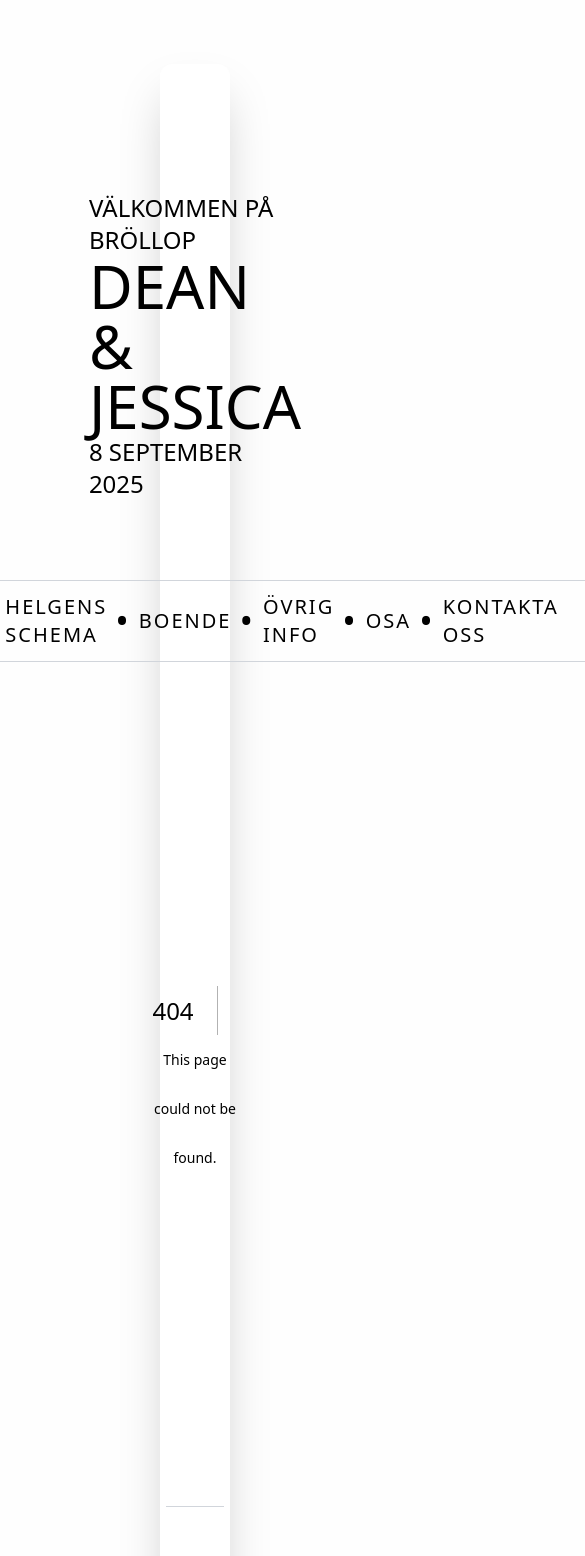
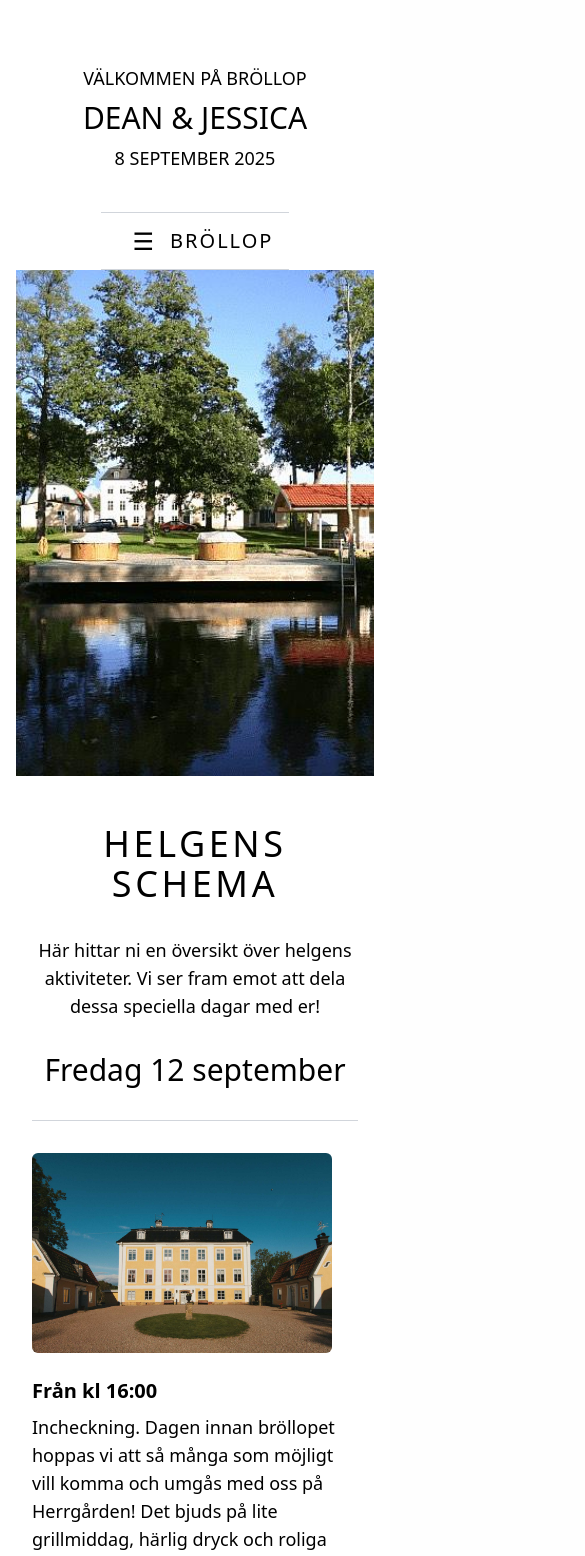
Before and after one commit to Hampes/deanjessicaWedding, a Next.js app: page /helgens-schema in a window 390 px wide. Before the commit this address had no page. Shown: the top 1556 px of the page, 585 px wide, since content can reach past the window. Built offline with nearby package versions, Linux system fonts and the light colour scheme.

Commit message:
fixing responsiv and some image

```diff
--- /dev/null
+++ b/app/helgens-schema/page.jsx
@@ -0,0 +1,123 @@
+import React from 'react';
+import Image from 'next/image';
+
+const EventBlock = ({ time, description, imageSrc }) => (
+  <div className="flex flex-col md:flex-row w-full gap-6 items-start mt-8 border-t border-gray-300 pt-8">
+    <div className="md:w-1/3">
+      <Image
+        src={imageSrc || '/images/weddingRoom.jpg'}
+        alt="Event icon"
+        width={300}
+        height={200}
+        objectFit="cover"
+        className="rounded-md "
+      />
+    </div>
+    <div className="flex flex-col flex-grow md:w-2/3">
+      <p className="font-semibold mb-2 text-xl">{time}</p>
+      <p className="text-lg">{description}</p>
+    </div>
+  </div>
+);
+
+const DaySchedule = ({ day, date, events }) => (
+  <div className="w-full mb-12">
+    <h3 className="font-normal text-3xl mb-6 text-center">
+      {day} {date}
+    </h3>
+    {events.map((event, index) => (
+      <EventBlock key={index} {...event} />
+    ))}
+  </div>
+);
+
+const Schema = () => {
+  const schedule = [
+    {
+      day: 'Fredag',
+      date: '12 september',
+      events: [
+        {
+          imageSrc: '/images/weddingbyggnad.jpg',
+          time: 'Från kl 16:00',
+          description:
+            'Incheckning. Dagen innan bröllopet hoppas vi att så många som möjligt vill komma och umgås med oss på Herrgården! Det bjuds på lite grillmiddag, härlig dryck och roliga aktiviteter, och för de som vill så finns det badtunnor och bastu.',
+        },
+      ],
+    },
+    {
+      day: 'Lördag',
+      date: '13 september',
+      events: [
+        {
+          imageSrc: '/images/weddingBrunch.jpg',
+          time: 'Morgon',
+          description: 'För er som checkat in på fredagen inleds dagen med en härlig brunch.',
+        },
+        {
+          imageSrc: '/images/weddingRoom.jpg',
+          time: 'Från kl 11:00',
+          description: 'Incheckning för er som ankommer på lördagen.',
+        },
+        {
+          imageSrc: '/images/weddingKyrka.jpg',
+          time: 'Kl 15:00',
+          description:
+            'Vigsel i Sura Kyrka, ca 10 minuters bilfärd från Herrgården. Man får själv ansvara för att ta sig till och från kyrkan.',
+        },
+        {
+          imageSrc: '/images/weddingMat.jpg',
+          time: 'Efter vigseln',
+          description:
+            'Vi ses tillbaka på Herrgården för brudskål och lite mingel innan det är dags för middag och fest i Stallet. Vänligen ange allergier och matpreferenser under OSA-fliken.',
+        },
+      ],
+    },
+    {
+      day: 'Söndag',
+      date: '14 september',
+      events: [
+        {
+          imageSrc: '/images/weddingBreakfast.jpg',
+          time: 'Morgon',
+          description:
+            'För att avrunda helgen på bästa sätt så ses vi på en härlig frukost innan det bär av hemåt.',
+        },
+        {
+          time: 'Senast kl 11:00',
+          description: 'Utcheckning',
+        },
+      ],
+    },
+  ];
+
+  return (
+    <main className="w-full font-thin">
+      {/* Hero-sektion */}
+      <div className="relative w-full h-[60vh]">
+        <Image
+          src="/images/testweddingNice.jpg"
+          alt="Hero image"
+          layout="fill"
+          objectFit="cover"
+          objectPosition="center center"
+          priority
+        />
+      </div>
+
+      {/* Innehåll */}
+      <div className="max-w-4xl mx-auto px-4 py-12">
+        <h2 className="text-4xl font-thin mb-8 uppercase tracking-widest text-center">Helgens schema</h2>
+        <p className="text-lg mb-8 text-center">
+          Här hittar ni en översikt över helgens aktiviteter. Vi ser fram emot att dela dessa speciella
+          dagar med er!
+        </p>
+        {schedule.map((day, index) => (
+          <DaySchedule key={index} {...day} />
+        ))}
+      </div>
+    </main>
+  );
+};
+
+export default Schema;
--- a/app/layout.js
+++ b/app/layout.js
@@ -1,19 +1,17 @@
-// import { Inter } from 'next/font/google';
 import './globals.css';
 import Hero from '@/components/Hero';
 import Header from '@/components/Header';
 import Head from 'next/head';
 import WeddingCountdown from '@/components/weddingCountdown';
-// const inter = Inter({ subsets: ['latin'] });
 
 export const metadata = {
-  title: 'Create Next App',
-  description: 'Generated by create next app',
+  title: 'Dean & Jessica Bröllop',
+  description: 'Välkommen till Dean och Jessicas bröllopssida',
 };
 
 export default function RootLayout({ children }) {
   return (
-    <html lang="en">
+    <html lang="sv">
       <Head>
         <link rel="preconnect" href="https://fonts.googleapis.com" />
         <link rel="preconnect" href="https://fonts.gstatic.com" crossOrigin="true" />
@@ -22,13 +20,15 @@ export default function RootLayout({ children }) {
           rel="stylesheet"
         />
       </Head>
-      <body
-        className={` mx-40 my-16 w-container rounded-xl bg-white text-black shadow-2xl flex flex-col items-center`}
-      >
-        <Hero />
-        <Header />
-        {children}
-        <WeddingCountdown />
+      <body className="bg-gray-100 flex justify-center min-h-screen">
+        <div className="w-full max-w-[1200px] bg-white shadow-2xl">
+          <div className="mx-auto px-4 sm:px-6 md:px-8 lg:px-12 flex flex-col items-center">
+            <Hero />
+            <Header />
+            <main>{children}</main>
+            <WeddingCountdown />
+          </div>
+        </div>
       </body>
     </html>
   );
--- a/app/page.js
+++ b/app/page.js
@@ -1,52 +1,86 @@
 import Image from 'next/image';
 import Link from 'next/link';
+import CountdownTimer from '@/components/CountdownTimer';
 
 export default function Home() {
+  const weddingDate = new Date('2025-09-08T00:00:00');
+
   return (
     <main className="w-full font-thin">
       {/* Hero-sektion */}
-      <div className="relative w-full h-[60vh]">
+      <div className="relative w-full h-screen">
         <Image
           src="/images/1weddingByggnad.jpg"
           alt="Hero image"
           layout="fill"
           objectFit="cover"
-          objectPosition="center bottom"
+          objectPosition="center center"
           priority
         />
+        <div className="absolute inset-0 bg-black bg-opacity-40 flex flex-col justify-center items-center text-white">
+          <h1 className="text-6xl font-thin mb-6 uppercase tracking-widest text-center">
+            Dean & Jessica
+          </h1>
+          <p className="text-3xl mb-4">8 september 2025</p>
+          <p className="text-2xl">Schenströmska Herrgården, Ramnäs, Västerås</p>
+        </div>
       </div>
-      <div className="max-w-4xl mx-auto px-4 py-12">
-        <h1 className="text-4xl font-thin mb-6 uppercase tracking-widest text-center">
-          Välkomna till vårt bröllop
-        </h1>
-        <div className="text-center">
-          <p className="text-3xl mb-4">Dean & Jessica</p>
-          <p className="text-2xl mb-4">8 september 2025</p>
-          <p className="text-xl mb-8">Schenströmska Herrgården, Ramnäs, Västerås</p>
-        </div>
-        <div className="space-y-6 text-lg">
+
+      {/* Välkomsttext */}
+      <div className="max-w-4xl mx-auto px-4 py-12 text-center">
+        <h2 className="text-3xl font-thin mb-6">Välkomna till vårt bröllop</h2>
+        <div className="text-lg space-y-6">
           <p>
             Efter 17 år tillsammans är tiden äntligen kommen för oss att bli man och fru. Du som fått vår
             inbjudan med länken till denna hemsida är en av de personer som, på ett eller annat vis, är
-            viktigast i våra liv. Vi vill förstås att du ska komma till vårt bröllop och dela denna helg
-            med oss!
+            de viktigaste i våra liv. Vi vill förstås att du ska komma till vårt bröllop och dela denna
+            helg med oss!
           </p>
           <p>
             Vi har samlat all information här på hemsidan, på ett och samma ställe för att underlätta för
             oss alla. Här finner du information om vigsel, fest, boende och praktiska detaljer och lite
             annat som ni kan tänkas vilja veta.
           </p>
-          <p className="font-semibold text-center">
+          <p className="font-semibold">
             <Link href="/osa" className="hover:underline">
               O.S.A. senast den 1 juni.
             </Link>
           </p>
-          <p className="text-center">
+          <p>
             Tveka inte att kontakta oss om ni undrar över något. Vi ser fram emot att se er på vårt
             bröllop!
           </p>
         </div>
       </div>
+
+      {/* Snabbknappar */}
+      <div className="bg-gray-100 py-12">
+        <div className="max-w-4xl mx-auto px-4 flex justify-center space-x-8">
+          <Link
+            href="/osa"
+            className="bg-white px-8 py-4 rounded-lg shadow-md hover:shadow-lg transition-shadow duration-300 text-center"
+          >
+            O.S.A.
+          </Link>
+          <Link
+            href="/schema"
+            className="bg-white px-8 py-4 rounded-lg shadow-md hover:shadow-lg transition-shadow duration-300 text-center"
+          >
+            Schema
+          </Link>
+          <Link
+            href="/boende"
+            className="bg-white px-8 py-4 rounded-lg shadow-md hover:shadow-lg transition-shadow duration-300 text-center"
+          >
+            Boende
+          </Link>
+        </div>
+      </div>
+
+      {/* Nedräknare */}
+      {/* <div className="max-w-4xl mx-auto px-4 py-12">
+        <CountdownTimer targetDate={weddingDate} />
+      </div> */}
     </main>
   );
 }
--- a/app/schema/page.jsx
+++ b/app/schema/page.jsx
@@ -3,99 +3,31 @@ import Image from 'next/image';
 
 const EventBlock = ({ time, description, imageSrc }) => (
   <div className="flex flex-col md:flex-row w-full gap-6 items-start mt-8 border-t border-gray-300 pt-8">
-    <div className="md:w-1/3">
+    <div className="w-full md:w-1/3 aspect-w-16 aspect-h-9 relative">
       <Image
         src={imageSrc || '/images/weddingRoom.jpg'}
         alt="Event icon"
-        width={300}
-        height={200}
-        layout="responsive"
+        layout="fill"
         objectFit="cover"
         className="rounded-md"
       />
     </div>
-    <div className="flex flex-col flex-grow md:w-2/3">
+    <div className="flex flex-col flex-grow w-full md:w-2/3">
       <p className="font-semibold mb-2 text-xl">{time}</p>
-      <p className="text-lg">{description}</p>
+      <p className="text-base md:text-lg">{description}</p>
     </div>
   </div>
 );
 
-const DaySchedule = ({ day, date, events }) => (
-  <div className="w-full mb-12">
-    <h3 className="font-normal text-3xl mb-6 text-center">
-      {day} {date}
-    </h3>
-    {events.map((event, index) => (
-      <EventBlock key={index} {...event} />
-    ))}
-  </div>
-);
+// ... resten av koden förblir oförändrad
 
 const Schema = () => {
-  const schedule = [
-    {
-      day: 'Fredag',
-      date: '12 september',
-      events: [
-        {
-          imageSrc: '/images/weddingbyggnad.jpg',
-          time: 'Från kl 16:00',
-          description:
-            'Incheckning. Dagen innan bröllopet hoppas vi att så många som möjligt vill komma och umgås med oss på Herrgården! Det bjuds på lite grillmiddag, härlig dryck och roliga aktiviteter, och för de som vill så finns det badtunnor och bastu.',
-        },
-      ],
-    },
-    {
-      day: 'Lördag',
-      date: '13 september',
-      events: [
-        {
-          imageSrc: '/images/weddingBrunch.jpg',
-          time: 'Morgon',
-          description: 'För er som checkat in på fredagen inleds dagen med en härlig brunch.',
-        },
-        {
-          imageSrc: '/images/weddingRoom.jpg',
-          time: 'Från kl 11:00',
-          description: 'Incheckning för er som ankommer på lördagen.',
-        },
-        {
-          imageSrc: '/images/weddingKyrka.jpg',
-          time: 'Kl 15:00',
-          description:
-            'Vigsel i Sura Kyrka, ca 10 minuters bilfärd från Herrgården. Man får själv ansvara för att ta sig till och från kyrkan.',
-        },
-        {
-          imageSrc: '/images/weddingMat.jpg',
-          time: 'Efter vigseln',
-          description:
-            'Vi ses tillbaka på Herrgården för brudskål och lite mingel innan det är dags för middag och fest i Stallet. Vänligen ange allergier och matpreferenser under OSA-fliken.',
-        },
-      ],
-    },
-    {
-      day: 'Söndag',
-      date: '14 september',
-      events: [
-        {
-          imageSrc: '/images/weddingBreakfast.jpg',
-          time: 'Morgon',
-          description:
-            'För att avrunda helgen på bästa sätt så ses vi på en härlig frukost innan det bär av hemåt.',
-        },
-        {
-          time: 'Senast kl 11:00',
-          description: 'Utcheckning',
-        },
-      ],
-    },
-  ];
+  // ... schedule array och övrig kod förblir oförändrad
 
   return (
     <main className="w-full font-thin">
       {/* Hero-sektion */}
-      <div className="relative w-full h-[60vh]">
+      <div className="relative w-full h-[40vh] sm:h-[50vh] md:h-[60vh]">
         <Image
           src="/images/testweddingNice.jpg"
           alt="Hero image"
@@ -107,9 +39,11 @@ const Schema = () => {
       </div>
 
       {/* Innehåll */}
-      <div className="max-w-4xl mx-auto px-4 py-12">
-        <h2 className="text-4xl font-thin mb-8 uppercase tracking-widest text-center">Helgens schema</h2>
-        <p className="text-lg mb-8 text-center">
+      <div className="max-w-4xl mx-auto px-4 py-8 sm:py-12">
+        <h2 className="text-3xl md:text-4xl font-thin mb-6 sm:mb-8 uppercase tracking-widest text-center">
+          Helgens schema
+        </h2>
+        <p className="text-base md:text-lg mb-8 text-center">
           Här hittar ni en översikt över helgens aktiviteter. Vi ser fram emot att dela dessa speciella
           dagar med er!
         </p>
--- a/components/CountdownTimer.jsx
+++ b/components/CountdownTimer.jsx
@@ -22,7 +22,7 @@ const CountdownTimer = ({ targetDate }) => {
   }, [targetDate]);
 
   return (
-    <div className="text-center">
+    <div className="text-center flex flex-col items-center">
       <h3 className="text-2xl mb-4 uppercase tracking-widest">Nedräkning till vår stora dag</h3>
       <div className="flex justify-center space-x-4">
         {Object.entries(timeLeft).map(([unit, value]) => (
--- a/components/Header.jsx
+++ b/components/Header.jsx
@@ -1,34 +1,54 @@
-import React from 'react';
+'use client';
+
+import React, { useState } from 'react';
 import Link from 'next/link';
 
 const Header = () => {
+  const [isMenuOpen, setIsMenuOpen] = useState(false);
+
+  const toggleMenu = () => {
+    setIsMenuOpen(!isMenuOpen);
+  };
+
+  const menuItems = [
+    { name: 'VÄLKOMMEN', path: '/' },
+    { name: 'HELGENS SCHEMA', path: '/helgens-schema' },
+    { name: 'BOENDE', path: '/boende' },
+    { name: 'ÖVRIG INFO', path: '/info' },
+    { name: 'OSA', path: '/osa' },
+    { name: 'KONTAKTA OSS', path: '/kontakt' },
+  ];
+
   return (
-    <div className="text-black border-y-[1px]  border-gray-300">
-      <div className="text-xl py-3 font-thin flex justify-center gap-2 mx-12 items-center tracking-widest">
-        <Link href="/" className="hover:text-gray-600 transition-colors">
-          VÄLKOMMEN
-        </Link>
-        <p className="text-4xl">•</p>
-        <Link href="/schema" className="hover:text-gray-600 transition-colors">
-          HELGENS SCHEMA
-        </Link>
-        <p className="text-4xl">•</p>
-        <Link href="/boende" className="hover:text-gray-600 transition-colors">
-          BOENDE
-        </Link>
-        <p className="text-4xl">•</p>
-        <Link href="/info" className="hover:text-gray-600 transition-colors">
-          ÖVRIG INFO
-        </Link>
-        <p className="text-4xl">•</p>
-        <Link href="/osa" className="hover:text-gray-600 transition-colors">
-          OSA
-        </Link>
-        <p className="text-4xl">•</p>
-        <Link href="/kontakt" className="hover:text-gray-600 transition-colors">
-          KONTAKTA OSS
+    <div className="text-black border-y-[1px] border-gray-300">
+      <div className="lg:hidden flex justify-between items-center py-3 px-4">
+        <button onClick={toggleMenu} className="text-2xl mx-4">
+          {isMenuOpen ? '✕' : '☰'}
+        </button>
+        <Link href="/" className="text-xl font-thin tracking-widest">
+          BRÖLLOP
         </Link>
       </div>
+      <nav
+        className={`lg:flex ${
+          isMenuOpen ? 'flex' : 'hidden'
+        } flex-col lg:flex-row justify-center items-center py-3 lg:py-6 lg:gap-4 lg:mx-4 xl:mx-12`}
+      >
+        {menuItems.map((item, index) => (
+          <React.Fragment key={item.name}>
+            <Link
+              href={item.path}
+              className="hover:text-gray-600 transition-colors py-2 lg:py-0 text-sm sm:text-base lg:text-lg xl:text-xl font-thin tracking-widest"
+              onClick={() => setIsMenuOpen(false)}
+            >
+              {item.name}
+            </Link>
+            {index < menuItems.length - 1 && (
+              <span className="hidden lg:block text-2xl lg:text-3xl xl:text-4xl">•</span>
+            )}
+          </React.Fragment>
+        ))}
+      </nav>
     </div>
   );
 };
--- a/components/Hero.jsx
+++ b/components/Hero.jsx
@@ -2,10 +2,14 @@ import React from 'react';
 
 const Hero = () => {
   return (
-    <div className="flex flex-col justify-center items-center mt-12 py-20">
-      <h1 className="text-2xl font-thin ">VÄLKOMMEN PÅ BRÖLLOP</h1>
-      <h2 className="text-6xl font-thin">DEAN & JESSICA</h2>
-      <h3 className="text-2xl font-thin">8 SEPTEMBER 2025</h3>
+    <div className="flex flex-col justify-center items-center mt-6 sm:mt-8 md:mt-10 lg:mt-12 py-10 sm:py-12 md:py-16 lg:py-20">
+      <h1 className="text-lg sm:text-xl md:text-2xl font-thin mb-2 sm:mb-3 md:mb-4">
+        VÄLKOMMEN PÅ BRÖLLOP
+      </h1>
+      <h2 className="text-3xl sm:text-4xl md:text-5xl lg:text-6xl font-thin mb-2 sm:mb-3 md:mb-4">
+        DEAN & JESSICA
+      </h2>
+      <h3 className="text-lg sm:text-xl md:text-2xl font-thin">8 SEPTEMBER 2025</h3>
     </div>
   );
 };
--- a/components/weddingCountdown.jsx
+++ b/components/weddingCountdown.jsx
@@ -3,7 +3,7 @@ const WeddingCountdown = () => {
   const weddingDate = new Date('2025-09-08T00:00:00');
 
   return (
-    <div className="w-10/12 border-t-[1px] border-gray-300">
+    <div className="w-10/12 border-t-[1px] border-gray-300 ">
       <div className="max-w-4xl mx-auto px-4 py-12 ">
         <CountdownTimer targetDate={weddingDate} />
       </div>
```
